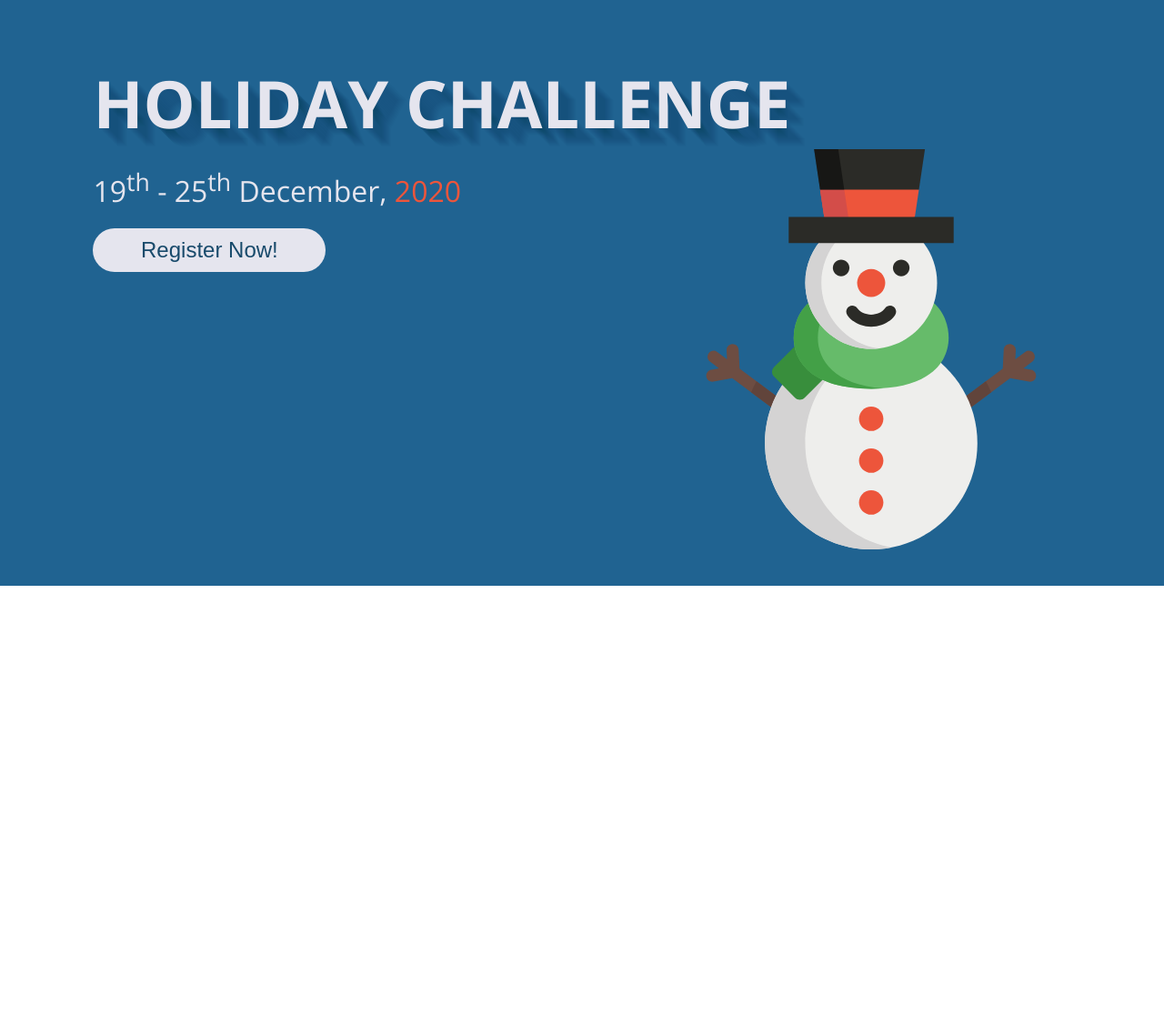
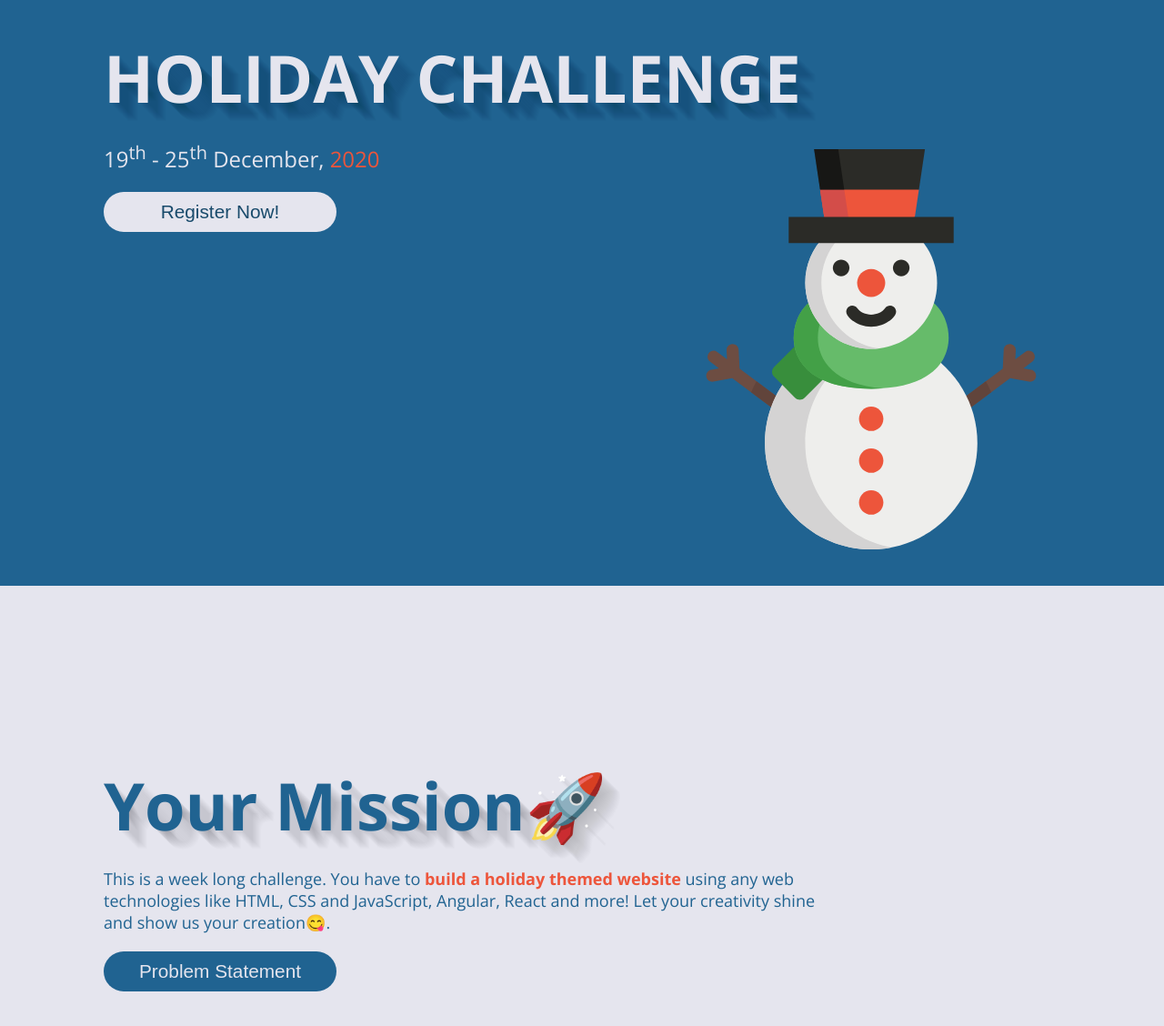
Before and after one commit to giridhar7632/Holiday-Challenge, a Next.js app: page / in a window 1280 px wide. Shown: the part 156-1284 px from the top of the page at 91% size. Before the commit the page ends 800 px from the top, so only its background shows below. Built offline with nearby package versions, Linux system fonts and the light colour scheme.

Commit message:
updated section

```diff
--- a/pages/components/Header.js
+++ b/pages/components/Header.js
@@ -1,4 +1,4 @@
-import styles from '../../styles/Header.module.css'
+import styles from '../../styles/Home.module.css'
 
 export default function Header() {
   const header={
--- a/pages/components/Mission.js
+++ b/pages/components/Mission.js
@@ -0,0 +1,23 @@
+import styles from '../../styles/Home.module.css'
+
+export default function Mission(){
+  const mission = {
+    height: "100vh",
+    width: "100vw",
+    background: "#E5E5EE",
+    color: "#206391"
+  }
+  const btn = {
+    background: "#206391",
+    color: "#E5E5EE"
+  }
+  return(
+    <div style={mission}>
+      <div className={styles.content}>
+        <h1 className={styles.title}>Your Mission🚀</h1>
+        <p className={styles.text}>This is a week long challenge. You have to <b className={styles.hilight}>build a holiday themed website</b> using any web technologies like HTML, CSS and JavaScript, Angular, React and more! Let your creativity shine and show us your creation😋.</p>
+        <button className={styles.btn} style={btn}><a href="https://docs.google.com/document/d/1wZ5tEPOrGIRHWQz9QYKBb8VOPD2MdKRTmUN-UzaWq1o/edit?usp=sharing" target="_blank">Problem Statement</a></button>
+      </div>
+    </div>
+  )
+}
--- a/pages/index.js
+++ b/pages/index.js
@@ -1,6 +1,7 @@
 import Head from 'next/head'
 import styles from '../styles/Home.module.css'
 import Header from './components/Header'
+import Mission from './components/Mission'
 
 export default function Home() {
 
@@ -11,6 +12,7 @@ export default function Home() {
         <link rel="icon" href="/snowman.svg" />
       </Head>
       <Header />
+      <Mission />
     </div>
   )
 }
--- a/styles/Header.module.css
+++ /dev/null
@@ -1,69 +0,0 @@
-@import url('https://fonts.googleapis.com/css2?family=Open+Sans:wght@400;600;700;800&display=swap');
-.content{
-  position: absolute;
-  top: 20%;
-  left: 8%;
-  width: 65%;
-  display: flex;
-  flex-direction: column;
-  font-family: "Open Sans", sans-serif;
-}
-.title{
-  font-family: "Open Sans", sans-serif;
-  font-size: 4.5em;
-  margin-top: 60px;
-  margin-bottom: 20px;
-  text-shadow: 1px 1px 0 rgba(0,0,0,0.01),
-               2px 2px 0 rgba(0,0,0,0.01),
-               3px 3px 0 rgba(0,0,0,0.01),
-               4px 4px 0 rgba(0,0,0,0.01),
-               5px 5px 0 rgba(0,0,0,0.01),
-               6px 6px 0 rgba(0,0,0,0.01),
-               7px 7px 0 rgba(0,0,0,0.01),
-               8px 8px 0 rgba(0,0,0,0.01),
-               9px 9px 0 rgba(0,0,0,0.01),
-               10px 10px 0 rgba(0,0,0,0.01),
-               11px 11px 0 rgba(0,0,0,0.01),
-               12px 12px 0 rgba(0,0,0,0.01),
-               13px 13px 0 rgba(0,0,0,0.01),
-               14px 14px 0 rgba(0,0,0,0.01),
-               15px 15px 0 rgba(0,0,0,0.01),
-               16px 16px 0 rgba(0,0,0,0.01),
-               17px 17px 0 rgba(0,0,0,0.01),
-               18px 18px 0 rgba(0,0,0,0.01),
-               19px 19px 0 rgba(0,0,0,0.01),
-               20px 20px 0 rgba(0,0,0,0.01);
-}
-.date{
-  font-size: 2em;
-  margin-bottom: 20px;
-}
-.year{
-  color: #ED553B;
-}
-.snowman{
-  height: 55vh;
-  position: absolute;
-  right: 8%;
-  bottom: 5%;
-}
-.btn{
-  width: 20vw;
-  font-size: 1.5em;
-  padding: 10px 20px;
-  border: none;
-  cursor: pointer;
-  background-color: #E5E5EE;
-  color: #184a6b;
-  border-radius: 30px;
-}
-.btn:hover{
-
-}
-.btn:active, .btn:focus{
-  border: none;
-  outline: none;
-}
-.btn:active{
-  background-color: #c0c0c7;
-}
--- a/styles/Home.module.css
+++ b/styles/Home.module.css
@@ -1,6 +1,103 @@
+@import url('https://fonts.googleapis.com/css2?family=Open+Sans:wght@400;600;700;800&display=swap');
 .container {
   min-height: 100vh;
   display: flex;
   flex-direction: column;
   font-family: 'Open Sans', sans-serif;
 }
+.content{
+  margin-left: 5%;
+  margin-top: 8%;
+  width: 70%;
+  padding: 50px;
+  display: flex;
+  flex-direction: column;
+  font-family: "Open Sans", sans-serif;
+}
+.title{
+  font-family: "Open Sans", sans-serif;
+  font-size: 4.5em;
+  margin-top: 40px;
+  padding-bottom: 20px;
+  text-shadow: 1px 1px 0 rgba(0,0,0,0.01),
+               2px 2px 0 rgba(0,0,0,0.01),
+               3px 3px 0 rgba(0,0,0,0.01),
+               4px 4px 0 rgba(0,0,0,0.01),
+               5px 5px 0 rgba(0,0,0,0.01),
+               6px 6px 0 rgba(0,0,0,0.01),
+               7px 7px 0 rgba(0,0,0,0.01),
+               8px 8px 0 rgba(0,0,0,0.01),
+               9px 9px 0 rgba(0,0,0,0.01),
+               10px 10px 0 rgba(0,0,0,0.01),
+               11px 11px 0 rgba(0,0,0,0.01),
+               12px 12px 0 rgba(0,0,0,0.01),
+               13px 13px 0 rgba(0,0,0,0.01),
+               14px 14px 0 rgba(0,0,0,0.01),
+               15px 15px 0 rgba(0,0,0,0.01),
+               16px 16px 0 rgba(0,0,0,0.01),
+               17px 17px 0 rgba(0,0,0,0.01),
+               18px 18px 0 rgba(0,0,0,0.01),
+               19px 19px 0 rgba(0,0,0,0.01),
+               20px 20px 0 rgba(0,0,0,0.01);
+}
+.date{
+  font-size: 1.5em;
+  margin-bottom: 20px;
+}
+.year{
+  color: #ED553B;
+}
+.snowman{
+  height: 55vh;
+  position: absolute;
+  right: 8%;
+  bottom: 5%;
+}
+.btn{
+  width: 20vw;
+  font-size: 1.3em;
+  padding: 10px 20px;
+  border: none;
+  cursor: pointer;
+  background-color: #E5E5EE;
+  color: #184a6b;
+  border-radius: 30px;
+}
+.btn:hover{
+  transform: scale(1.03);
+  box-shadow: 1px 1px 0 rgba(0,0,0,0.01),
+              2px 2px 0 rgba(0,0,0,0.01),
+              3px 3px 0 rgba(0,0,0,0.01),
+              4px 4px 0 rgba(0,0,0,0.01),
+              5px 5px 0 rgba(0,0,0,0.01),
+              6px 6px 0 rgba(0,0,0,0.01),
+              7px 7px 0 rgba(0,0,0,0.01),
+              8px 8px 0 rgba(0,0,0,0.01),
+              9px 9px 0 rgba(0,0,0,0.01),
+              10px 10px 0 rgba(0,0,0,0.01),
+              11px 11px 0 rgba(0,0,0,0.01),
+              12px 12px 0 rgba(0,0,0,0.01),
+              13px 13px 0 rgba(0,0,0,0.01),
+              14px 14px 0 rgba(0,0,0,0.01),
+              15px 15px 0 rgba(0,0,0,0.01),
+              16px 16px 0 rgba(0,0,0,0.01),
+              17px 17px 0 rgba(0,0,0,0.01),
+              18px 18px 0 rgba(0,0,0,0.01),
+              19px 19px 0 rgba(0,0,0,0.01),
+              20px 20px 0 rgba(0,0,0,0.01);
+}
+.btn:active, .btn:focus{
+  border: none;
+  outline: none;
+}
+.btn:active{
+  background-color: #c0c0c7;
+}
+
+.hilight{
+  color: #ED553B;
+}
+.text{
+  font-size: 18px;
+  margin-bottom: 20px;
+}
```
